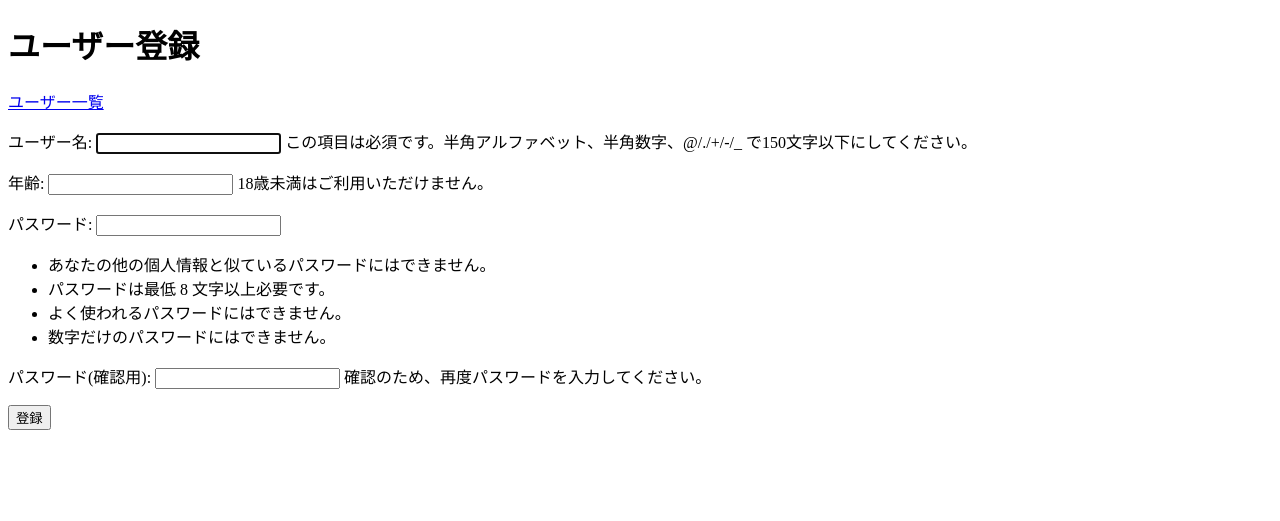
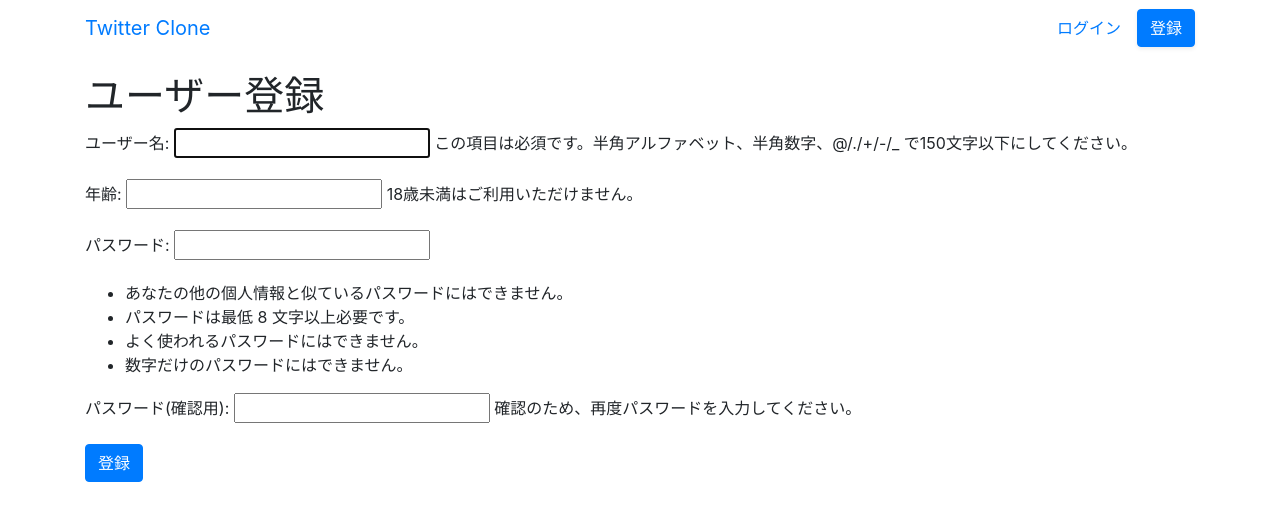
Before and after one commit to Akinori13/twitter_backend_akinori, a Django app: page /accounts/signup/ in a window 1280 px wide. Shown: the top 521 px of the page. Run offline with Django 3.2, Linux system fonts and the light colour scheme; some libraries are stand-ins or nearby versions.

Commit message:
modify signup.html to inherit common/base.html  Issue #5

```diff
--- a/templates/accounts/signup.html
+++ b/templates/accounts/signup.html
@@ -1,13 +1,14 @@
-<!DOCTYPE html>
-<html lang="ja">
-<head>
-    <meta charset="UTF-8">
-    <meta name="viewport" content="width=device-width, initial-scale=1.0">
-    <title>ユーザー登録</title>
-</head>
-<body>
+{% extends "common/base.html" %}
+
+{% block titele %}ユーザー登録{% endblock %}
+
+{% block content %}
+<div class="container">
+    <div class="row">
+        <div class="col-12">
             <h1>ユーザー登録</h1>
-    <a href="{% url 'index' %}">ユーザー一覧</a>
+        </div>
+        <div class="col-12">
             <form method="post">
 
                 {% csrf_token %}
@@ -16,5 +17,7 @@
 
                 <input class="btn btn-primary" type="submit" value="登録">
             </form>
-</body>
-</html>
+        </div>
+    </div>
+</div>
+{% endblock %}
```
Lines whose indentation alone changed are shown as unchanged.
